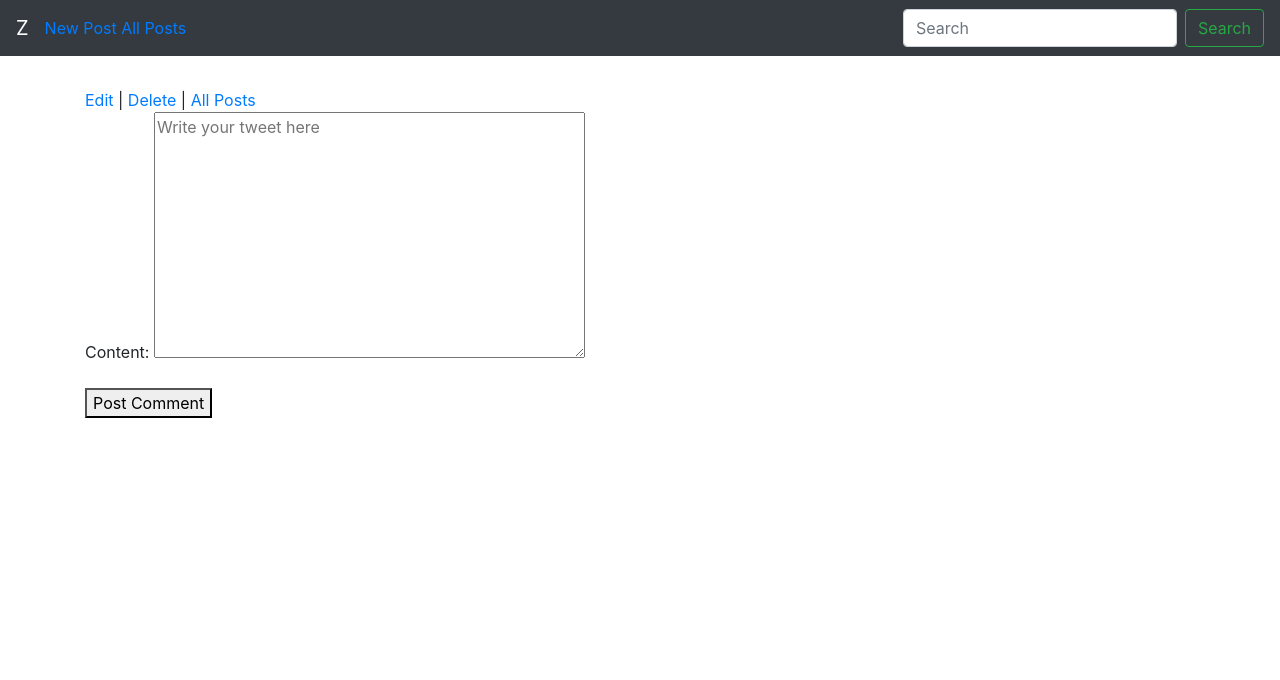
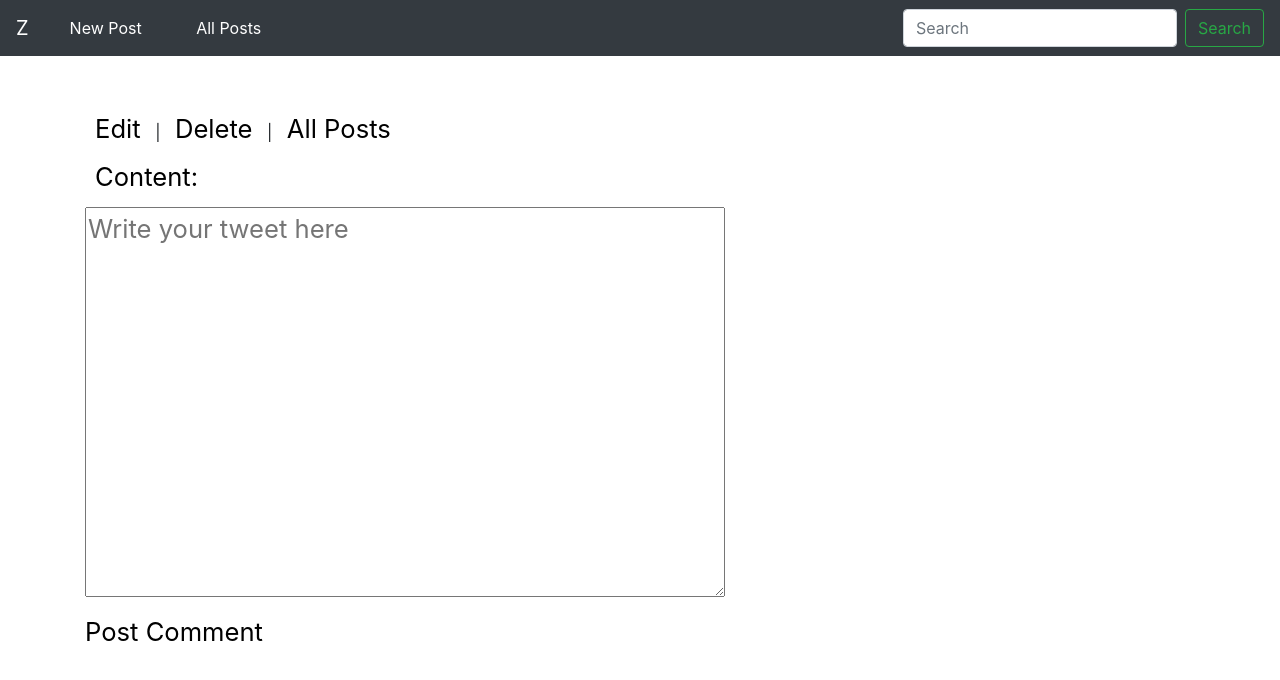
Before and after one commit to Josehneves/z-socialmedia, a Django app: template z_app/templates/tweet_detail.html in a window 1280 px wide. Shown: the top 680 px of the page. Run offline with Django 4.2, Linux system fonts and the light colour scheme; the template is opened without the code that fills it: values that come from a table or form of the project are taken from there, others are empty.

Commit message:
css half way

```diff
--- a/z_app/static/z_app/style.css
+++ b/z_app/static/z_app/style.css
@@ -1,3 +1,13 @@
+.nav-options {
+  color: white;
+  margin: 25px;
+}
+
+.nav-options:hover {
+  color: rgb(226, 225, 225);
+  text-decoration: none;
+}
+
 .tweet-list-title {
   font-size: 3vw;
   font-weight: bold;
@@ -40,13 +50,73 @@
 .tweet-detail-username {
   font-size: 3vw;
   font-weight: bold;
+  padding-left: 10px;
 }
 
 .tweet-detail-created-at {
   font-size: 1vw;
+  padding-left: 10px;
 }
 
 .tweet-detail-content {
   font-size: 3vw;
   color: black;
+  margin: 30px;
 }
+
+.tweet-detail-options {
+  font-size: 2vw;
+  color: black;
+  padding: 10px;
+}
+
+.tweet-detail-options:hover {
+  color: grey;
+  text-decoration: none;
+}
+
+button {
+  text-decoration: none;
+  color: black;
+  background: none;
+  border: none;
+  padding: 0px;
+  font-size: 2vw;
+  display: inline;
+  cursor: pointer;
+}
+
+button:hover {
+  color: grey;
+  text-decoration: none;
+}
+
+#id_content {
+    display: block;
+    width: 50vw;
+    font-size: 2vw;
+}
+
+label {
+    font-size: 2vw;
+    margin: 10px;
+    color: black;
+    text-align: left;
+}
+
+#tweet-edit-options {
+  font-size: 2vw;
+  padding: 0px;
+  display: inline;
+  text-decoration: none;
+}
+
+#tweet-edit-options:hover {
+  color: grey;
+  text-decoration: none;
+}
+
+a {
+    color: black;
+    text-decoration: none;
+}
--- a/z_app/templates/navbar.html
+++ b/z_app/templates/navbar.html
@@ -15,8 +15,8 @@
   <div class="collapse navbar-collapse" id="navbarSupportedContent">
     <ul class="navbar-nav mr-auto">
       <li class="nav-item">
-        <a class="new-tweet" href="{% url 'tweet_new' %}">New Post</a>
-        <a class="all-posts" href="{% url 'home' %}">All Posts</a>
+        <a class="nav-options" href="{% url 'tweet_new' %}">New Post</a>
+        <a class="nav-options" href="{% url 'home' %}">All Posts</a>
       </li>
     </ul>
 
--- a/z_app/templates/tweet_detail.html
+++ b/z_app/templates/tweet_detail.html
@@ -1,15 +1,13 @@
-{% extends 'base.html' %}
-{% load static %}
-{% block content %}
+{% extends 'base.html' %} {% load static %} {% block content %}
 
 <h1 class="tweet-detail-username">{{ tweet.user.username }}</h1>
 <h1 class="tweet-detail-created-at">{{ tweet.created_at }}</h1>
 <h1 class="tweet-detail-content">{{ tweet.content }}</h1>
-<a href="{% url 'tweet_edit' tweet.id %}">Edit</a>
+<a class="tweet-detail-options" href="{% url 'tweet_edit' tweet.id %}">Edit</a>
 |
-<a href="{% url 'tweet_delete' tweet.id %}">Delete</a>
+<a class="tweet-detail-options" href="{% url 'tweet_delete' tweet.id %}">Delete</a>
 |
-<a href="{% url 'home' %}">All Posts</a>
+<a class="tweet-detail-options" href="{% url 'home' %}">All Posts</a>
 
 {% for comment in comments %}
 <div>
@@ -23,8 +21,4 @@
   </form>
   {% endif %}
 </div>
-{% endfor %}
-
-{% include 'comment_form.html' %}
-
-{% endblock content %}
+{% endfor %} {% include 'comment_form.html' %} {% endblock content %}
--- a/zsocialmedia/settings.py
+++ b/zsocialmedia/settings.py
@@ -136,6 +136,6 @@ STATICFILES_DIRS = [
 
 DEFAULT_AUTO_FIELD = 'django.db.models.BigAutoField'
 
-import django_heroku
+# import django_heroku
 
-django_heroku.settings(locals())
+# django_heroku.settings(locals())
```
Also changed, not shown: z_app/templates/tweet_edit.html (+6 -3 lines). Lines whose indentation alone changed are shown as unchanged.
